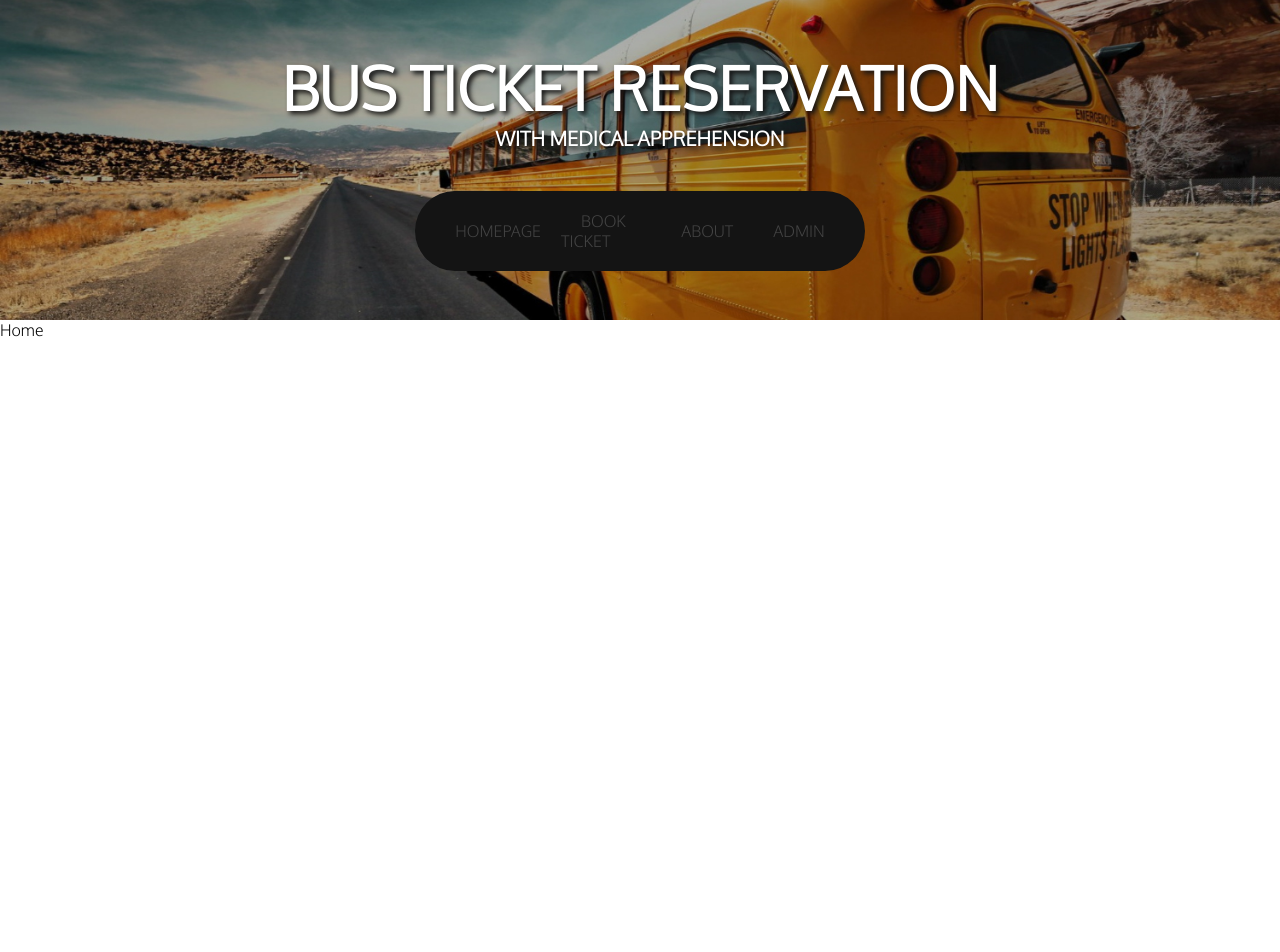
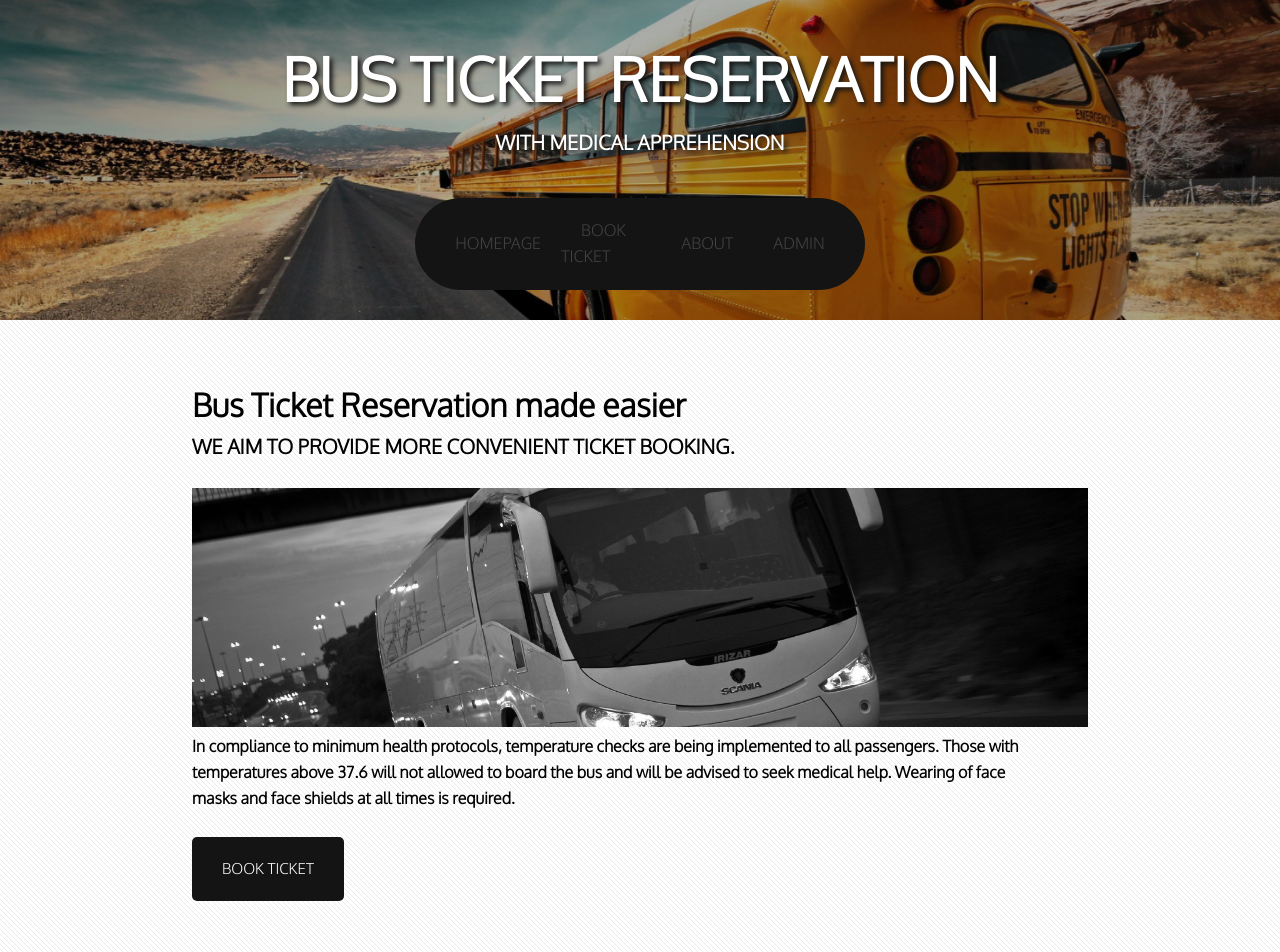
Before and after one commit to tubaljaren09/ReactJS-BusReserve, a React (Create React App) app in the folder client/: page / in a window 1280 px wide. Shown: the top 952 px of the page. Built offline with nearby package versions, Linux system fonts and the light colour scheme.

Commit message:
Add home page

```diff
--- a/client/src/Components/Home.js
+++ b/client/src/Components/Home.js
@@ -1,9 +1,20 @@
 import React from 'react';
+
+/* IMAGES */
+import Bus from '../Images/pics02.jpg';
 
 const Home = () => {
     return(
         <div className="home-main">
-            Home
+            <div className="home-container">
+                <div className="home-content">
+                    <h1>Bus Ticket Reservation made easier</h1>
+                    <h2>WE AIM TO PROVIDE MORE CONVENIENT TICKET BOOKING.</h2><br/>
+                    <img src={Bus}/><br/>
+                    <p>In compliance to minimum health protocols, temperature checks are being implemented to all passengers. Those with<br/>temperatures above 37.6 will not allowed to board the bus and will be advised to seek medical help. Wearing of face<br/>masks and face shields at all times is required.</p><br/>
+                    <button>BOOK TICKET</button>
+                </div>
+            </div>
         </div>
     )
 }
--- a/client/src/Styles/app.scss
+++ b/client/src/Styles/app.scss
@@ -9,6 +9,7 @@ $black:#141414;
     padding:0;
     margin:0;
     font-family:Oxygen;
+    line-height:1.6em;
 }
 .app-main{
     width:100%;
--- a/client/src/Styles/home.scss
+++ b/client/src/Styles/home.scss
@@ -1,5 +1,46 @@
 .home-main{
+    animation:transitionIn 0.75s;
+    background-image:url('../Images/overlay.png');
+    background-size:auto;
     /* GRID FROM APP */
     grid-column:1/2;
     grid-row:2/3;
+    .home-container{
+        width:70%;
+        margin:auto;
+        height:100%;
+        display:flex;
+        align-items:center;
+        .home-content{
+            h2{
+                font-size:20px;
+            }
+            img{
+                max-width:100%;
+                max-height:100%;
+            }
+            p{
+                font-weight:700;
+            }
+            button{
+                padding:20px 30px;
+                background:$black;
+                color:#fff;
+                border:none;
+                border-radius:5px;
+                font-size:15px;
+            }
+        }
+    }
+    @keyframes transitionIn{
+        from{
+            opacity:0;
+            transform:translateX(-10deg);
+        }
+
+        to{
+            opacity:1;
+            transform:translateX(0);
+        }
+    }
 }
```
